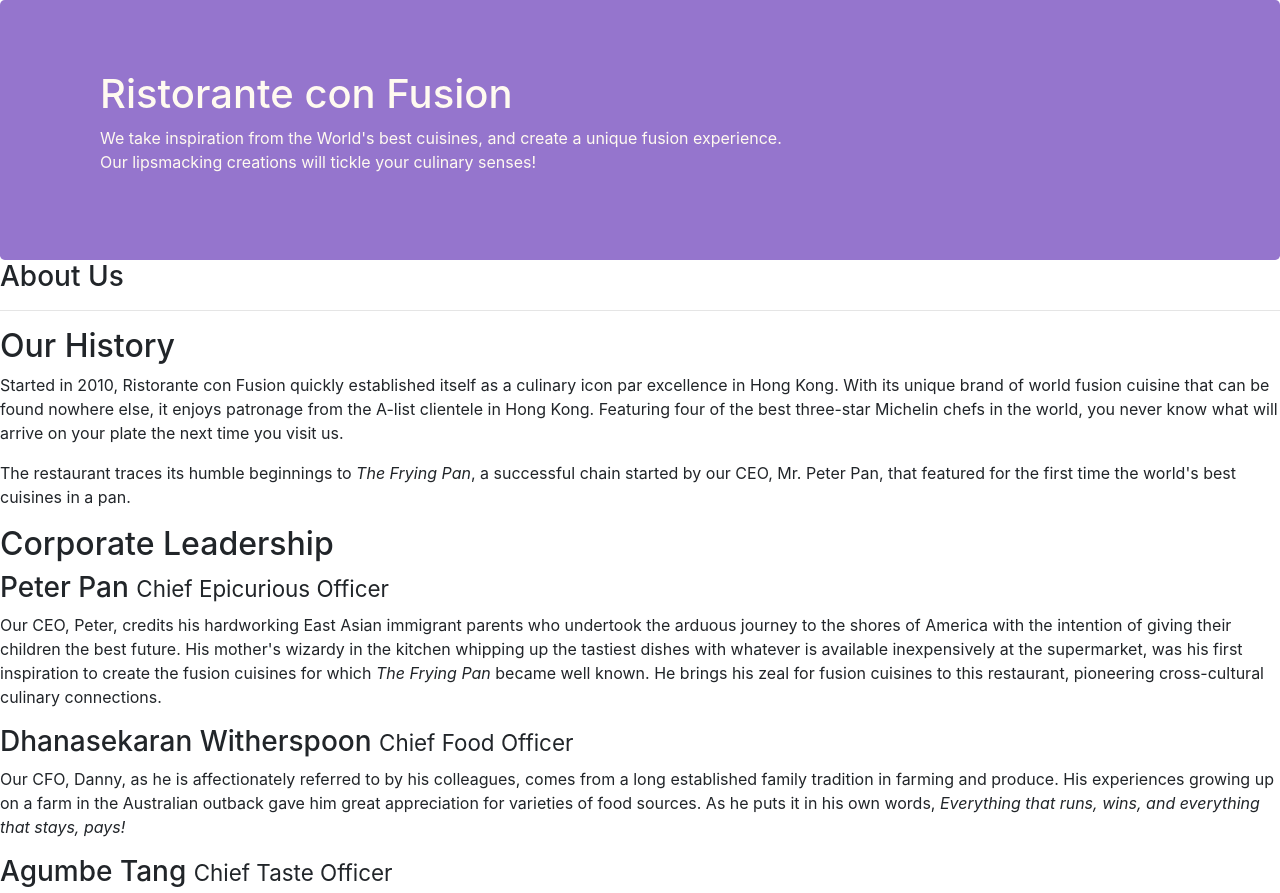
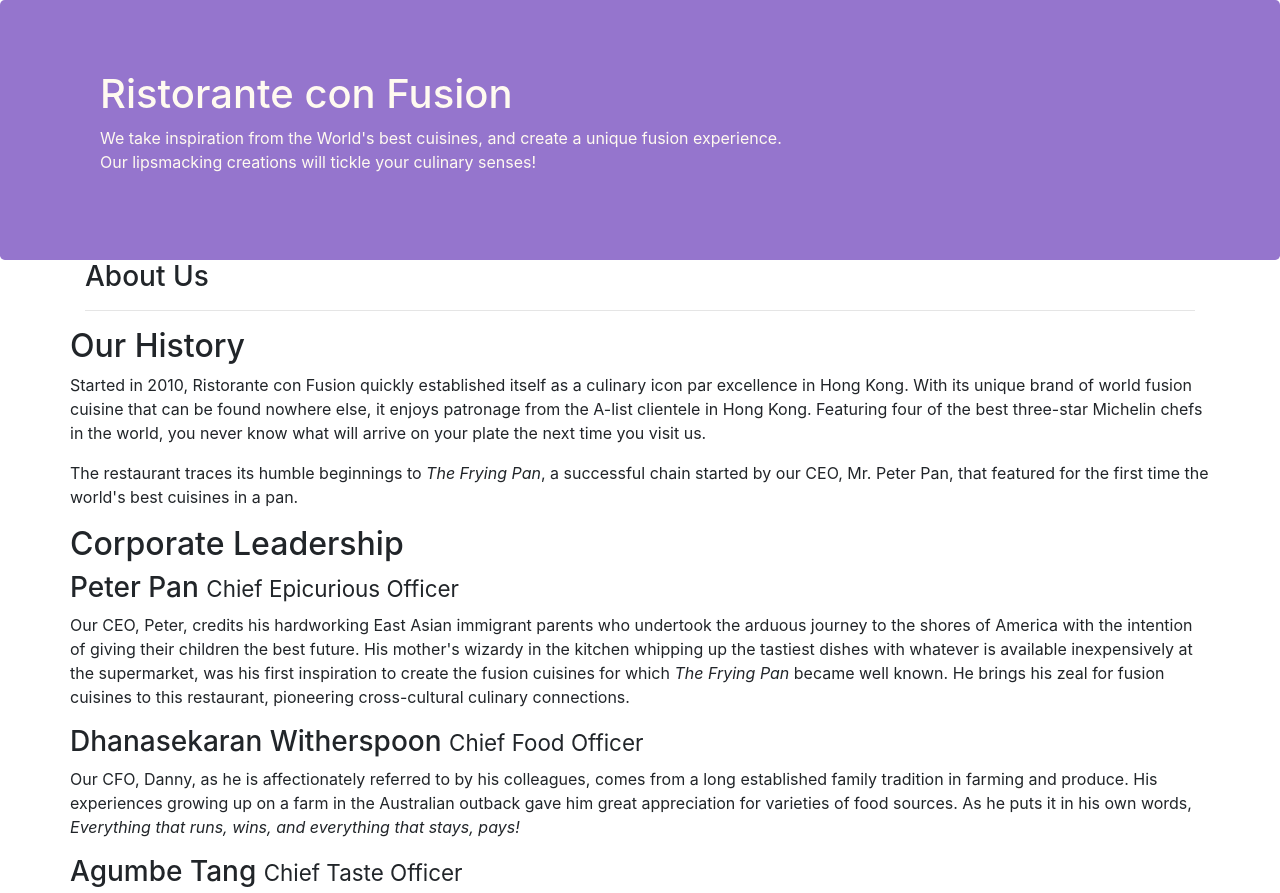
Before and after one commit to mujthaba1/conFusion, a website: page aboutus.html in a window 1280 px wide. Shown: the top 893 px of the page. Drawn offline with nearby package versions, Linux system fonts and the light colour scheme.

Commit message:
Intro.Bootstrap.Assignment 1 v2

```diff
--- a/aboutus.html
+++ b/aboutus.html
@@ -29,15 +29,15 @@
         </div>
     </header>
 
-    <div>
-        <div>
-            <div>
+    <div class="container">
+        <div class="row">
+            <div class="col-12">
                <h3>About Us</h3>
                <hr>
             </div>
         </div>
 
-        <div>
+        <div class="row">
             <div>
                 <h2>Our History</h2>
                 <p>Started in 2010, Ristorante con Fusion quickly established itself as a culinary icon par excellence in Hong Kong. With its unique brand of world fusion cuisine that can be found nowhere else, it enjoys patronage from the A-list clientele in Hong Kong.  Featuring four of the best three-star Michelin chefs in the world, you never know what will arrive on your plate the next time you visit us.</p>
@@ -48,7 +48,7 @@
         </div>
 
 
-        <div>
+        <div class="row">
             <div>
                 <h2>Corporate Leadership</h2>
                 <h3>Peter Pan <small>Chief Epicurious Officer</small></h3>
```
